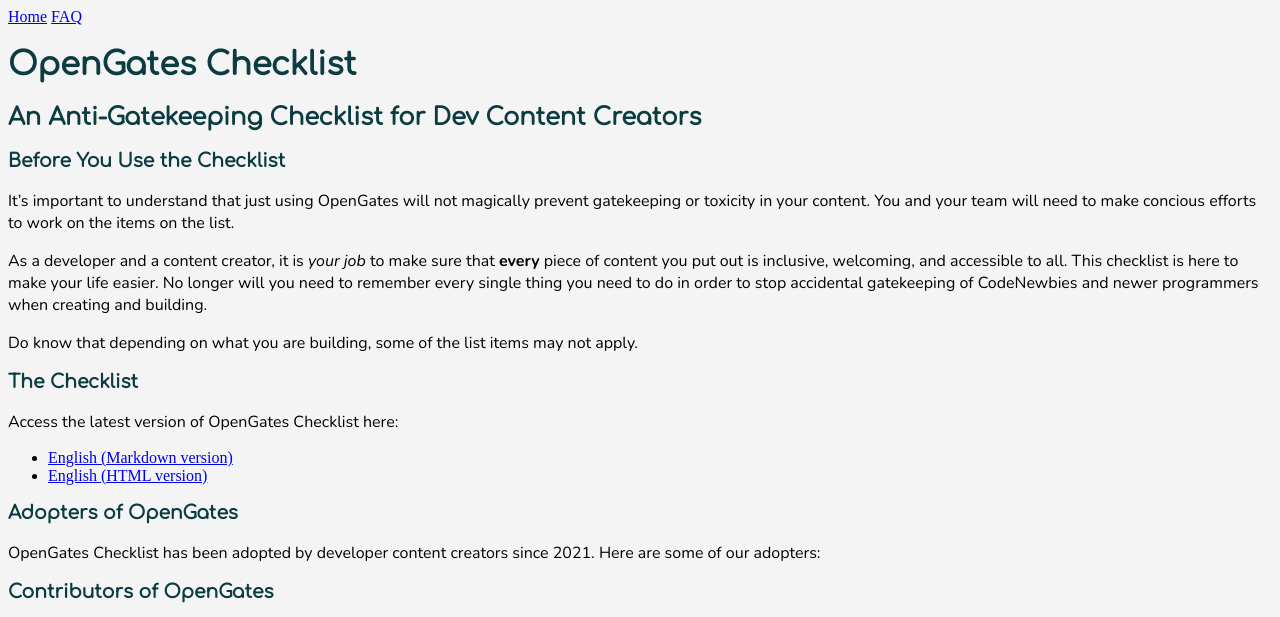
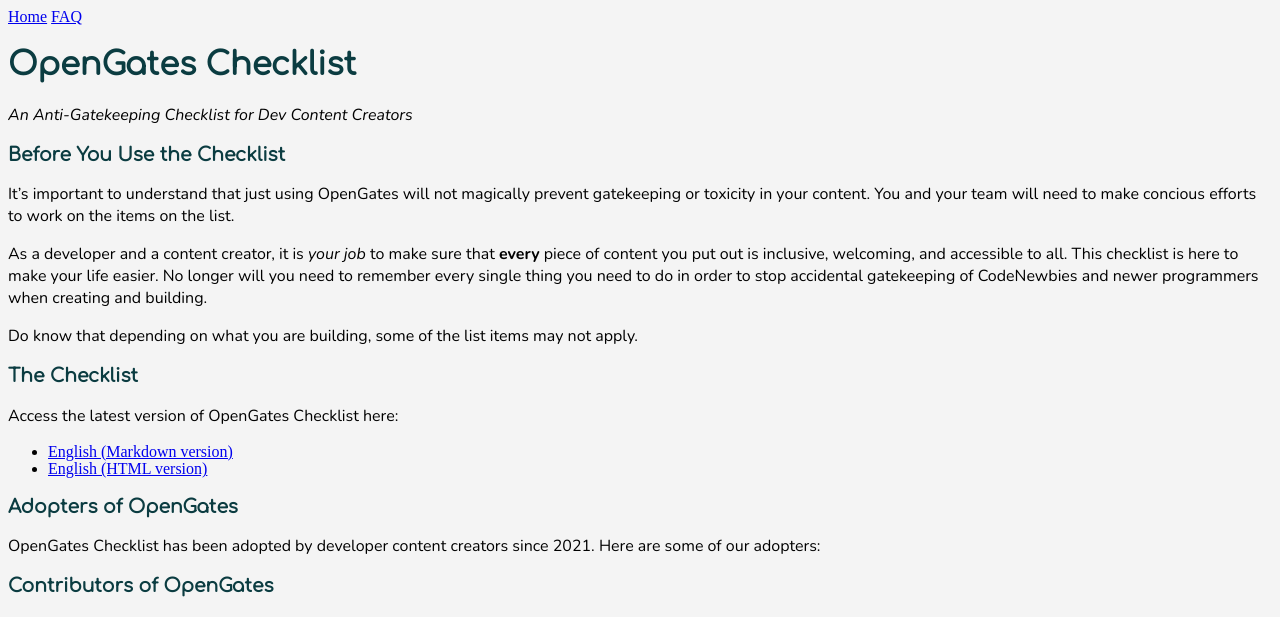
Before and after one commit to VickiLanger/OpenGates, a Jekyll site: the page built from site/home.md, in a window 1280 px wide. Shown: the top 617 px of the page. Built offline with Jekyll 4.4.1, drawn with Linux system fonts in a browser that asks for light colours.

Commit message:
fix subtitle format

```diff
--- a/site/home.md
+++ b/site/home.md
@@ -4,7 +4,7 @@ title: OpenGates Checklist
 permalink: /
 ---
 
-## An Anti-Gatekeeping Checklist for Dev Content Creators
+*An Anti-Gatekeeping Checklist for Dev Content Creators*
 
 ### Before You Use the Checklist
 It’s important to understand that just using OpenGates will not magically prevent gatekeeping or toxicity in your content. You and your team will need to make concious efforts to work on the items on the list.
```
